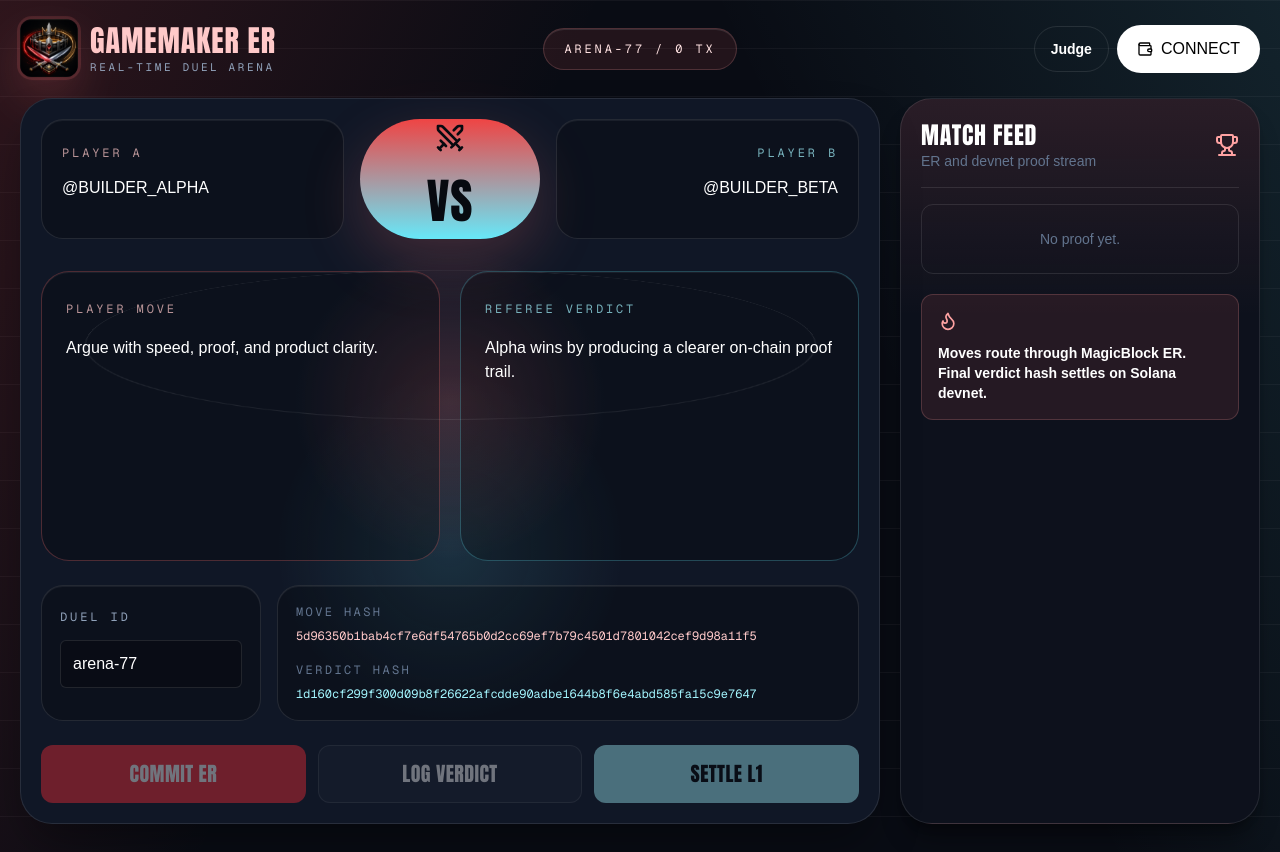
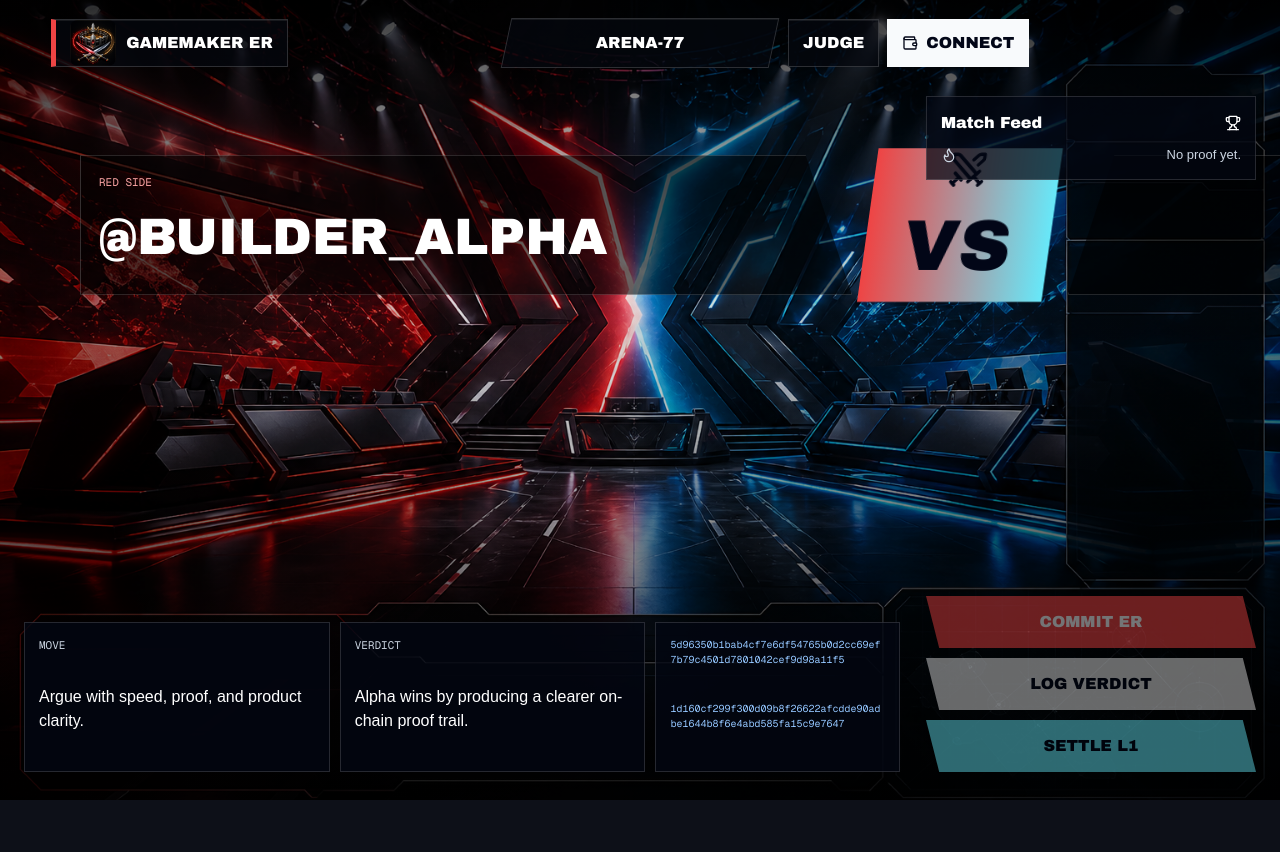
Before and after one commit to maixuancanh/gamemaker-er, a Next.js app: page / in a window 1280 px wide. After the commit the page ends 800 px from the top, so only its background shows below. Built offline with nearby package versions, Linux system fonts and the light colour scheme; what @solana/web3.js would draw is missing.

Commit message:
Add asset-driven Gamemaker broadcast identity

```diff
--- a/app/globals.css
+++ b/app/globals.css
@@ -193,3 +193,209 @@ textarea {
   transform: translateX(4px);
   border-color: rgba(248,113,113,0.38);
 }
+
+.broadcast-arena {
+  position: relative;
+  font-family: "Arial Black", Impact, Haettenschweiler, sans-serif;
+}
+
+.broadcast-shade {
+  position: absolute;
+  inset: 0;
+  background: linear-gradient(180deg, rgba(0,0,0,0.72), transparent 34%, rgba(0,0,0,0.82)),
+    linear-gradient(90deg, rgba(0,0,0,0.38), transparent 46%, rgba(0,0,0,0.44));
+}
+
+.broadcast-top {
+  position: relative;
+  z-index: 2;
+  display: grid;
+  grid-template-columns: 1fr auto 1fr;
+  align-items: center;
+  gap: 14px;
+  padding: 18px clamp(18px, 4vw, 54px);
+}
+
+.brand-slab,
+.broadcast-top a,
+.broadcast-top button,
+.score-pill {
+  min-height: 48px;
+  border: 1px solid rgba(255,255,255,0.16);
+  background: rgba(5,8,14,0.72);
+  box-shadow: inset 0 1px 0 rgba(255,255,255,0.08);
+}
+
+.brand-slab {
+  display: inline-flex;
+  width: fit-content;
+  align-items: center;
+  gap: 10px;
+  border-left: 5px solid #ef4444;
+  padding: 0 14px;
+  text-transform: uppercase;
+}
+
+.broadcast-top a,
+.broadcast-top button {
+  display: inline-flex;
+  align-items: center;
+  gap: 8px;
+  padding: 0 14px;
+  text-transform: uppercase;
+}
+
+.broadcast-top button { background: #f8fafc; color: #020617; }
+.score-pill { padding: 0 18px; transform: skewX(-12deg); }
+.score-pill input {
+  min-height: 48px;
+  border: 0;
+  background: transparent;
+  color: white;
+  outline: 0;
+  text-align: center;
+  text-transform: uppercase;
+  transform: skewX(12deg);
+}
+
+.versus-overlay {
+  position: relative;
+  z-index: 2;
+  display: grid;
+  grid-template-columns: 1fr 180px 1fr;
+  align-items: center;
+  gap: 18px;
+  margin: 8vh auto 0;
+  width: min(1120px, calc(100% - 32px));
+}
+
+.player-red,
+.player-blue {
+  display: grid;
+  gap: 8px;
+  border: 1px solid rgba(255,255,255,0.18);
+  background: rgba(0,0,0,0.56);
+  padding: 18px;
+  clip-path: polygon(0 0, 94% 0, 100% 100%, 0 100%);
+}
+.player-blue { clip-path: polygon(6% 0, 100% 0, 100% 100%, 0 100%); text-align: right; }
+.player-red span { color: #fca5a5; }
+.player-blue span { color: #67e8f9; }
+.player-red span,
+.player-blue span { font-family: var(--font-geist-mono); font-size: 11px; text-transform: uppercase; }
+.player-red input,
+.player-blue input {
+  border: 0;
+  background: transparent;
+  color: white;
+  outline: 0;
+  font-size: clamp(28px, 4vw, 58px);
+  text-transform: uppercase;
+}
+.player-blue input { text-align: right; }
+
+.giant-vs {
+  display: grid;
+  place-items: center;
+  min-height: 150px;
+  color: #020617;
+  background: linear-gradient(90deg, #ef4444, #67e8f9);
+  font-size: 70px;
+  transform: skewX(-8deg);
+  animation: vs-hit 2.4s ease-in-out infinite;
+}
+
+.lower-third {
+  position: absolute;
+  z-index: 2;
+  left: 24px;
+  right: 380px;
+  bottom: 28px;
+  display: grid;
+  grid-template-columns: 1fr 1fr 0.8fr;
+  gap: 10px;
+}
+.lower-third label,
+.hash-stack {
+  display: grid;
+  gap: 8px;
+  min-height: 150px;
+  border: 1px solid rgba(255,255,255,0.14);
+  background: rgba(3,7,18,0.78);
+  padding: 14px;
+}
+.lower-third span {
+  font-family: var(--font-geist-mono);
+  font-size: 11px;
+  text-transform: uppercase;
+  color: #cbd5e1;
+}
+.lower-third textarea {
+  resize: none;
+  border: 0;
+  background: transparent;
+  color: white;
+  outline: 0;
+  font-family: Arial, sans-serif;
+  font-size: 16px;
+  line-height: 1.5;
+}
+.hash-stack code { overflow-wrap: anywhere; font-family: var(--font-geist-mono); font-size: 10px; color: #93c5fd; }
+
+.broadcast-actions {
+  position: absolute;
+  z-index: 3;
+  right: 24px;
+  bottom: 28px;
+  display: grid;
+  gap: 10px;
+  width: 330px;
+}
+.broadcast-actions button {
+  min-height: 52px;
+  background: #ef4444;
+  color: white;
+  text-transform: uppercase;
+  clip-path: polygon(0 0, 96% 0, 100% 100%, 4% 100%);
+  transition: transform 180ms ease;
+}
+.broadcast-actions button:nth-child(2) { background: rgba(255,255,255,0.9); color: #020617; }
+.broadcast-actions button:nth-child(3) { background: #67e8f9; color: #020617; }
+.broadcast-actions button:hover:not(:disabled) { transform: translateX(-5px); }
+.broadcast-actions button:disabled { opacity: 0.45; }
+
+.killfeed {
+  position: absolute;
+  z-index: 3;
+  right: 24px;
+  top: 96px;
+  display: grid;
+  gap: 10px;
+  width: 330px;
+  border: 1px solid rgba(255,255,255,0.14);
+  background: rgba(3,7,18,0.72);
+  padding: 14px;
+}
+.killfeed p,
+.killfeed a { display: flex; justify-content: space-between; gap: 8px; align-items: center; font-family: Arial, sans-serif; font-size: 13px; color: #cbd5e1; }
+.killfeed a { color: #67e8f9; }
+.broadcast-error { position: absolute; z-index: 4; left: 24px; bottom: 198px; border: 1px solid rgba(248,113,113,0.4); background: rgba(127,29,29,0.7); padding: 12px; }
+
+@keyframes vs-hit {
+  0%, 100% { transform: skewX(-8deg) scale(1); }
+  50% { transform: skewX(-8deg) scale(1.04); }
+}
+
+@media (max-width: 1000px) {
+  .broadcast-arena { overflow: auto; }
+  .broadcast-top,
+  .versus-overlay,
+  .lower-third { grid-template-columns: 1fr; }
+  .versus-overlay { margin-top: 24px; }
+  .lower-third,
+  .broadcast-actions,
+  .killfeed,
+  .broadcast-error { position: relative; inset: auto; width: min(560px, calc(100vw - 32px)); margin: 16px auto; }
+  .player-blue input { text-align: left; }
+  .player-blue { text-align: left; }
+}
--- a/app/page.tsx
+++ b/app/page.tsx
@@ -22,136 +22,58 @@ export default function Home() {
   const verdictHash = useMemo(() => hashPayload(`${duel}:${playerA}:${playerB}:${verdict}`), [duel, playerA, playerB, verdict]);
 
   async function onConnect() {
-    setBusy("connect");
-    setError("");
-    try {
-      setWallet(await connectWallet());
-    } catch (err) {
-      setError(err instanceof Error ? err.message : "Wallet connection failed");
-    } finally {
-      setBusy("");
-    }
+    setBusy("connect"); setError("");
+    try { setWallet(await connectWallet()); }
+    catch (err) { setError(err instanceof Error ? err.message : "Wallet connection failed"); }
+    finally { setBusy(""); }
   }
 
   async function proof(label: string, route: Proof["route"], memo: string) {
-    setBusy(label);
-    setError("");
+    setBusy(label); setError("");
     try {
       const signature = await sendMemoProof(route, memo);
       setProofs((items) => [{ label, route, signature }, ...items]);
     } catch (err) {
       setError(err instanceof Error ? err.message : "Proof transaction failed");
-    } finally {
-      setBusy("");
-    }
+    } finally { setBusy(""); }
   }
 
   return (
-    <main className="arena-shell min-h-screen bg-[#090c14] text-white">
-      <header className="scoreboard mx-auto grid max-w-7xl grid-cols-1 items-center gap-4 px-5 py-5 lg:grid-cols-[1fr_auto_1fr]">
-        <div className="flex items-center gap-3">
-          <Image src="/brand-logo.png" alt="Gamemaker ER logo" width={58} height={58} className="team-logo h-[58px] w-[58px] rounded-xl object-cover" priority />
-          <div>
-            <p className="arena-type text-3xl uppercase text-red-200">Gamemaker ER</p>
-            <p className="font-mono text-[11px] uppercase tracking-[0.24em] text-slate-400">real-time duel arena</p>
-          </div>
-        </div>
-        <div className="match-clock rounded-full border border-red-300/20 bg-red-400/10 px-5 py-3 font-mono text-xs uppercase tracking-[0.24em] text-red-100">
-          {duel} / {proofs.length} tx
-        </div>
-        <div className="flex items-center justify-start gap-2 lg:justify-end">
-          <a href="/judge" className="rounded-full border border-white/10 px-4 py-3 text-sm font-bold hover:bg-white/10">Judge</a>
-          <button onClick={onConnect} className="inline-flex h-12 items-center gap-2 rounded-full bg-white px-5 text-sm font-black uppercase text-black hover:bg-red-200">
-            {busy === "connect" ? <Loader2 className="h-4 w-4 animate-spin" /> : <Wallet className="h-4 w-4" />}
-            {wallet ? shortKey(wallet) : "Connect"}
-          </button>
-        </div>
+    <main className="broadcast-arena min-h-dvh overflow-hidden bg-black text-white">
+      <Image src="/hero-bg.png" alt="" fill priority className="object-cover" />
+      <div className="broadcast-shade" />
+
+      <header className="broadcast-top">
+        <div className="brand-slab"><Image src="/brand-logo.png" alt="Gamemaker ER logo" width={46} height={46} className="size-[46px] rounded-lg object-cover" /><span>Gamemaker ER</span></div>
+        <div className="score-pill"><input value={duel} onChange={(e) => setDuel(e.target.value)} /></div>
+        <div className="flex gap-2"><a href="/judge">Judge</a><button onClick={onConnect}>{busy === "connect" ? <Loader2 className="size-4 animate-spin" /> : <Wallet className="size-4" />}{wallet ? shortKey(wallet) : "Connect"}</button></div>
       </header>
 
-      <section className="mx-auto grid max-w-7xl gap-5 px-5 pb-7 xl:grid-cols-[minmax(0,1fr)_360px]">
-        <section className="arena-floor min-h-[720px] rounded-[32px] border border-white/10 bg-[#101726] p-5 shadow-2xl shadow-black/40">
-          <div className="grid gap-4 lg:grid-cols-[1fr_180px_1fr]">
-            <label className="fighter-panel">
-              <span className="font-mono text-xs uppercase tracking-[0.24em] text-red-200/70">Player A</span>
-              <input value={playerA} onChange={(e) => setPlayerA(e.target.value)} className="mt-3 w-full bg-transparent text-3xl font-black uppercase outline-none" />
-            </label>
-            <div className="vs-badge">
-              <Swords className="h-8 w-8" />
-              <span>VS</span>
-            </div>
-            <label className="fighter-panel text-right">
-              <span className="font-mono text-xs uppercase tracking-[0.24em] text-cyan-200/70">Player B</span>
-              <input value={playerB} onChange={(e) => setPlayerB(e.target.value)} className="mt-3 w-full bg-transparent text-right text-3xl font-black uppercase outline-none" />
-            </label>
-          </div>
+      <section className="versus-overlay">
+        <label className="player-red"><span>Red Side</span><input value={playerA} onChange={(e) => setPlayerA(e.target.value)} /></label>
+        <div className="giant-vs"><Swords className="size-10" />VS</div>
+        <label className="player-blue"><span>Blue Side</span><input value={playerB} onChange={(e) => setPlayerB(e.target.value)} /></label>
+      </section>
 
-          <div className="mt-8 grid gap-5 lg:grid-cols-[1fr_1fr]">
-            <label className="arena-card red-corner">
-              <span className="font-mono text-xs uppercase tracking-[0.24em] text-red-200/70">Player move</span>
-              <textarea value={move} onChange={(e) => setMove(e.target.value)} className="mt-4 min-h-44 w-full resize-none bg-transparent text-2xl font-bold leading-9 outline-none" />
-            </label>
-            <label className="arena-card blue-corner">
-              <span className="font-mono text-xs uppercase tracking-[0.24em] text-cyan-200/70">Referee verdict</span>
-              <textarea value={verdict} onChange={(e) => setVerdict(e.target.value)} className="mt-4 min-h-44 w-full resize-none bg-transparent text-2xl font-bold leading-9 outline-none" />
-            </label>
-          </div>
+      <section className="lower-third">
+        <label><span>Move</span><textarea value={move} onChange={(e) => setMove(e.target.value)} /></label>
+        <label><span>Verdict</span><textarea value={verdict} onChange={(e) => setVerdict(e.target.value)} /></label>
+        <div className="hash-stack"><code>{moveHash}</code><code>{verdictHash}</code></div>
+      </section>
 
-          <div className="mt-6 grid gap-4 lg:grid-cols-[220px_minmax(0,1fr)]">
-            <label className="duel-id">
-              <span className="font-mono text-xs uppercase tracking-[0.24em] text-slate-400">Duel ID</span>
-              <input value={duel} onChange={(e) => setDuel(e.target.value)} className="mt-3 h-12 w-full rounded-md border border-white/10 bg-black/25 px-3 font-mono outline-none focus:border-red-300" />
-            </label>
-            <div className="referee-board">
-              <div>
-                <p className="font-mono text-xs uppercase tracking-[0.2em] text-slate-500">Move hash</p>
-                <p className="mt-2 break-all font-mono text-xs text-red-200">{moveHash}</p>
-              </div>
-              <div>
-                <p className="font-mono text-xs uppercase tracking-[0.2em] text-slate-500">Verdict hash</p>
-                <p className="mt-2 break-all font-mono text-xs text-cyan-200">{verdictHash}</p>
-              </div>
-            </div>
-          </div>
+      <section className="broadcast-actions">
+        <button disabled={!wallet || Boolean(busy)} onClick={() => proof("Commit move", "MagicBlock ER", `GAMEMAKER_ER_MOVE:${moveHash}`)}>Commit ER</button>
+        <button disabled={!wallet || Boolean(busy)} onClick={() => proof("Log verdict", "MagicBlock ER", `GAMEMAKER_ER_VERDICT:${verdictHash}`)}>Log Verdict</button>
+        <button disabled={!wallet || Boolean(busy)} onClick={() => proof("Settle match", "Solana Devnet", `GAMEMAKER_ER_SETTLE:${duel}:${verdictHash}`)}>Settle L1</button>
+      </section>
+      {error ? <p className="broadcast-error">{error}</p> : null}
 
-          <div className="mt-6 grid gap-3 sm:grid-cols-3">
-            <button disabled={!wallet || Boolean(busy)} onClick={() => proof("Commit move", "MagicBlock ER", `GAMEMAKER_ER_MOVE:${moveHash}`)} className="arena-button bg-red-500 text-white disabled:opacity-40">
-              Commit ER
-            </button>
-            <button disabled={!wallet || Boolean(busy)} onClick={() => proof("Log verdict", "MagicBlock ER", `GAMEMAKER_ER_VERDICT:${verdictHash}`)} className="arena-button border border-white/15 bg-white/5 disabled:opacity-40">
-              Log Verdict
-            </button>
-            <button disabled={!wallet || Boolean(busy)} onClick={() => proof("Settle match", "Solana Devnet", `GAMEMAKER_ER_SETTLE:${duel}:${verdictHash}`)} className="arena-button bg-cyan-200 text-black disabled:opacity-40">
-              Settle L1
-            </button>
-          </div>
-          {error ? <p className="mt-4 rounded-lg border border-red-400/30 bg-red-400/10 p-3 text-sm text-red-100">{error}</p> : null}
-        </section>
-
-        <aside className="caster-feed rounded-[32px] border border-white/10 bg-[#0d111c] p-5 shadow-xl shadow-black/30">
-          <div className="flex items-center justify-between border-b border-white/10 pb-4">
-            <div>
-              <p className="arena-type text-2xl uppercase">Match Feed</p>
-              <p className="text-sm text-slate-500">ER and devnet proof stream</p>
-            </div>
-            <Trophy className="h-6 w-6 text-red-300" />
-          </div>
-          <div className="mt-4 grid gap-3">
-            {proofs.length === 0 ? (
-              <p className="rounded-xl border border-white/10 p-6 text-center text-sm text-slate-500">No proof yet.</p>
-            ) : proofs.map((p) => (
-              <a key={p.signature} href={explorerTx(p.signature)} target="_blank" rel="noreferrer" className="feed-item rounded-xl border border-white/10 bg-white/[0.04] p-4">
-                <span className="flex items-center justify-between gap-3 text-sm font-black uppercase">{p.label}<ExternalLink className="h-4 w-4 text-red-300" /></span>
-                <span className="mt-1 block text-xs text-slate-500">{p.route}</span>
-                <span className="mt-3 block break-all font-mono text-xs text-red-200">{p.signature}</span>
-              </a>
-            ))}
-          </div>
-          <div className="mt-5 rounded-xl border border-red-300/20 bg-red-400/10 p-4">
-            <Flame className="mb-3 h-5 w-5 text-red-300" />
-            <p className="text-sm font-bold">Moves route through MagicBlock ER. Final verdict hash settles on Solana devnet.</p>
-          </div>
-        </aside>
-      </section>
+      <aside className="killfeed">
+        <div className="flex items-center justify-between"><b>Match Feed</b><Trophy className="size-4" /></div>
+        {proofs.length === 0 ? <p><Flame className="size-4" /> No proof yet.</p> : proofs.map((p) => (
+          <a key={p.signature} href={explorerTx(p.signature)} target="_blank" rel="noreferrer">{p.label}<ExternalLink className="size-3" /></a>
+        ))}
+      </aside>
     </main>
   );
 }
```
Also changed, not shown: public/hero-bg.png (added).
